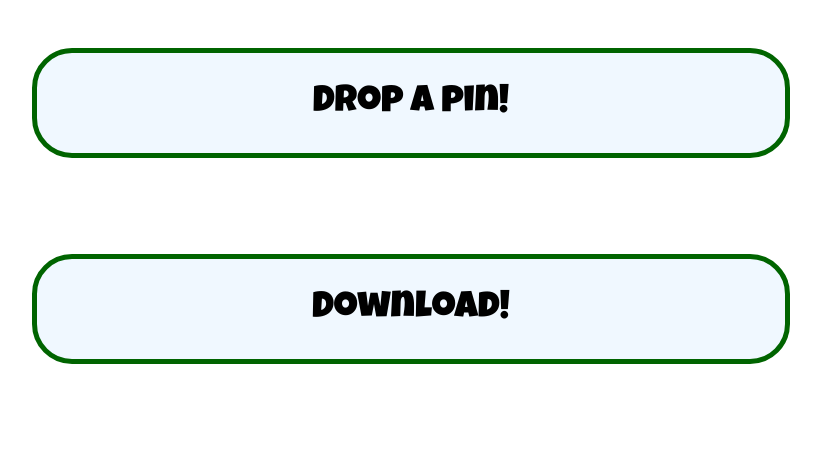
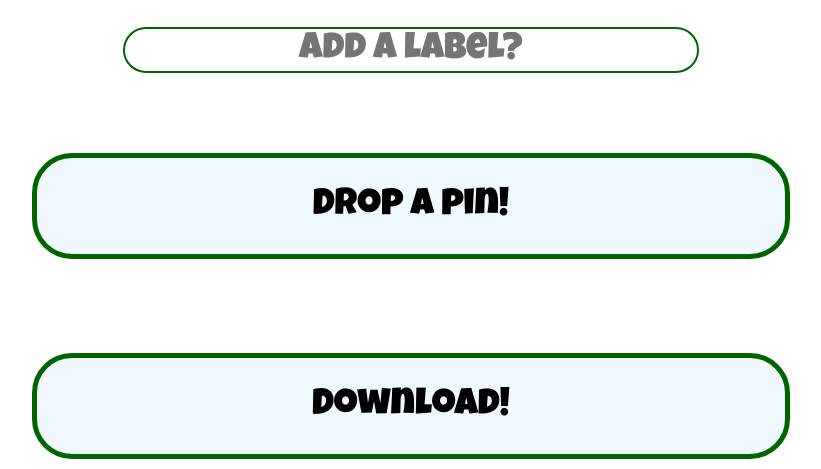
Before and after one commit to mrwilson/map-drop, a plain HTML site: page index.html in a window 1280 px wide. Shown: the part 202-671 px from the top of the page, without its empty margins (229-1050 px from the left). Drawn offline with Linux system fonts and the light colour scheme.

Commit message:
feat(label): Add optional label input
* If the label field has no value, the output CSV column is empty value for that pin

```diff
--- a/index.html
+++ b/index.html
@@ -6,7 +6,7 @@
     <style type="text/css">
         body {
             display: grid;
-            grid-template-rows: 1fr 1fr 1fr 1fr;
+            grid-template-rows: 2fr 1fr 2fr 2fr 1fr;
             grid-gap: 1.5em;
             width: auto;
             height: 100vh;
@@ -41,6 +41,16 @@
             cursor: pointer;
         }
 
+        input {
+            width: 45%;
+            height: 45%;
+            font-size: 28pt;
+            text-align: center;
+            border: solid darkgreen 2px;
+            font-family: inherit;
+            border-radius: 40px;
+        }
+
         footer span a {
             padding: 0 20px;
             color: black;
@@ -58,14 +68,15 @@
 
         function recordPinDrop(location) {
             pins.push({
-                time: new Date().toISOString(),
-                lat:  location.coords.latitude,
-                long: location.coords.longitude
+                time:  new Date().toISOString(),
+                label: document.getElementById('pin-label').value,
+                lat:   location.coords.latitude,
+                long:  location.coords.longitude
             });
         }
 
         function downloadPinDrops() {
-            let csvContent = "data:text/csv;charset=utf-8,time,lat,long\r\n";
+            let csvContent = "data:text/csv;charset=utf-8,time,label,lat,long\r\n";
 
             pins.forEach(function(drop){
                 let row = Object.values(drop).join(",");
@@ -89,6 +100,10 @@
         <span>Drop pins and download locations</span>
     </header>
 
+    <div id="label" class="box">
+        <input id="pin-label" type="text" placeholder="Add a label?"/>
+    </div>
+
     <div id="drop" class="box">
         <button id="pin-drop" onclick="dropPin()">
             Drop a pin!
```
